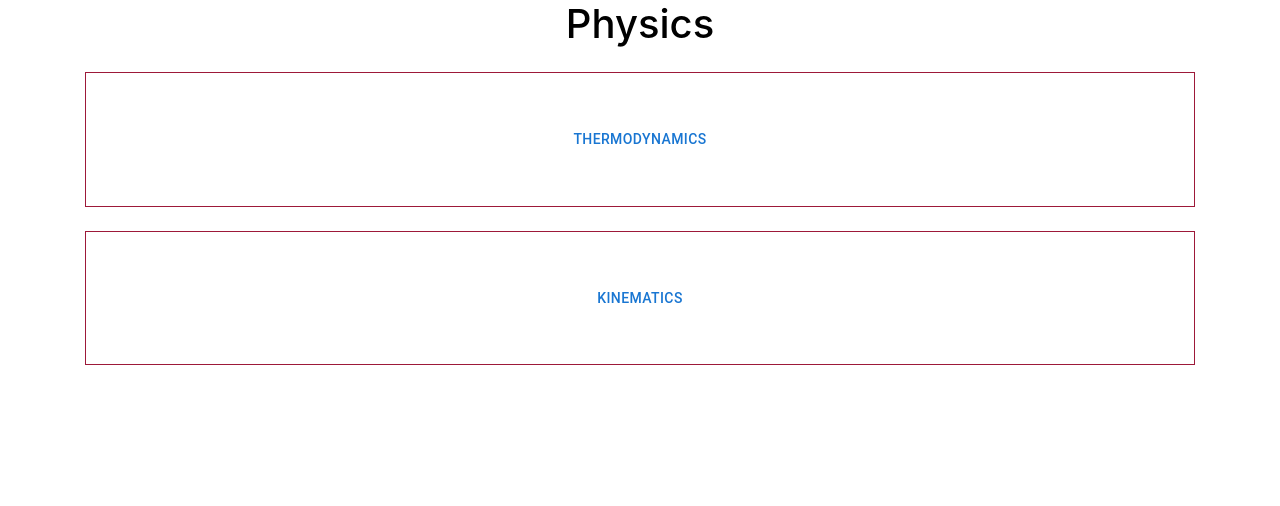
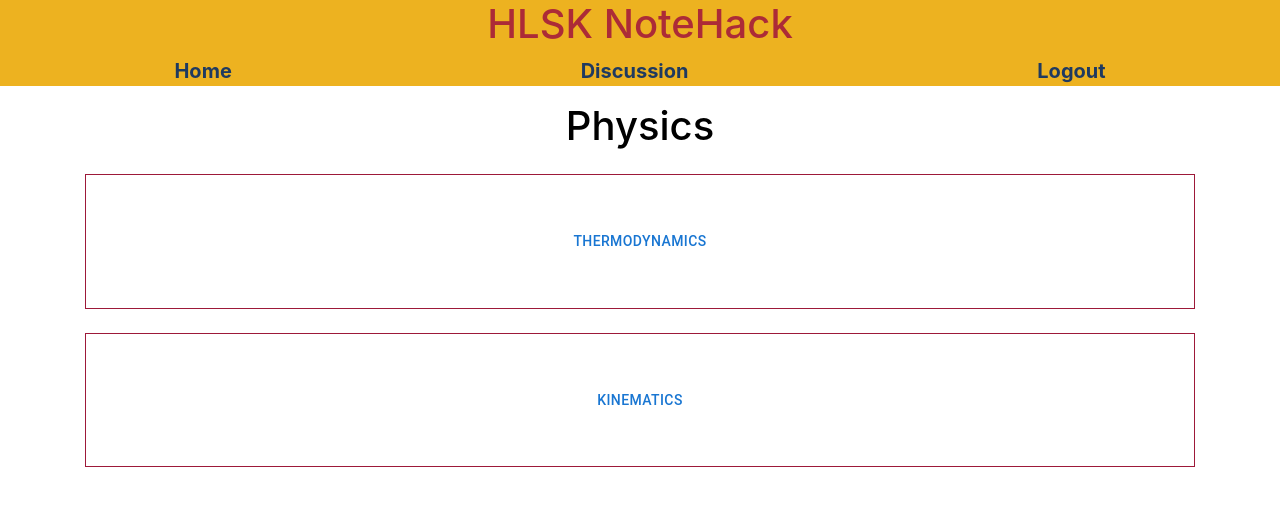
Before and after one commit to SamEThibault/official_new_hacks_2021, a React (Create React App) app: page /physics in a window 1280 px wide. Shown: the top 506 px of the page. Built offline with nearby package versions, Linux system fonts and the light colour scheme; no server answers.

Commit message:
added nav bars to notes pages and made url all lowercases

```diff
--- a/src/components/Category.jsx
+++ b/src/components/Category.jsx
@@ -2,16 +2,18 @@ import React from "react";
 import "../styles/category.css";
 import Button from "@mui/material/Button";
 import { Link } from "react-router-dom"
+import Nav from "../views/Nav"
 
 function Category(props) {
   return (
     <div className="category-container">
+      <Nav/>
       <div className="container">
         <h1>{props.title}</h1>
         <div className="topics-container">
           {props.topics.map((topic) => (
             <div className="topic-container">
-              <Link to={topic}>
+              <Link to={topic.toLowerCase()}>
               <Button>{topic}</Button>
               </Link>
               </div>
--- a/src/components/TopicNote.jsx
+++ b/src/components/TopicNote.jsx
@@ -2,6 +2,7 @@ import React from "react";
 import tempPdf from "../assets/Note_Nov_6_2021.pdf";
 import NoteUpload from "./NoteUpload";
 import "../styles/topicNote.css";
+import Nav from "../views/Nav"
 function TopicNote() {
   const noteData = [
     { name: "Kevin", img: "Photo here pelase", message: "HI" },
@@ -10,6 +11,7 @@ function TopicNote() {
   ];
   return (
     <div className="topic-note-container">
+      <Nav/>
       <div className="container">
         {noteData.map((note, key) => (
           <div className="note-taker-container">
```
